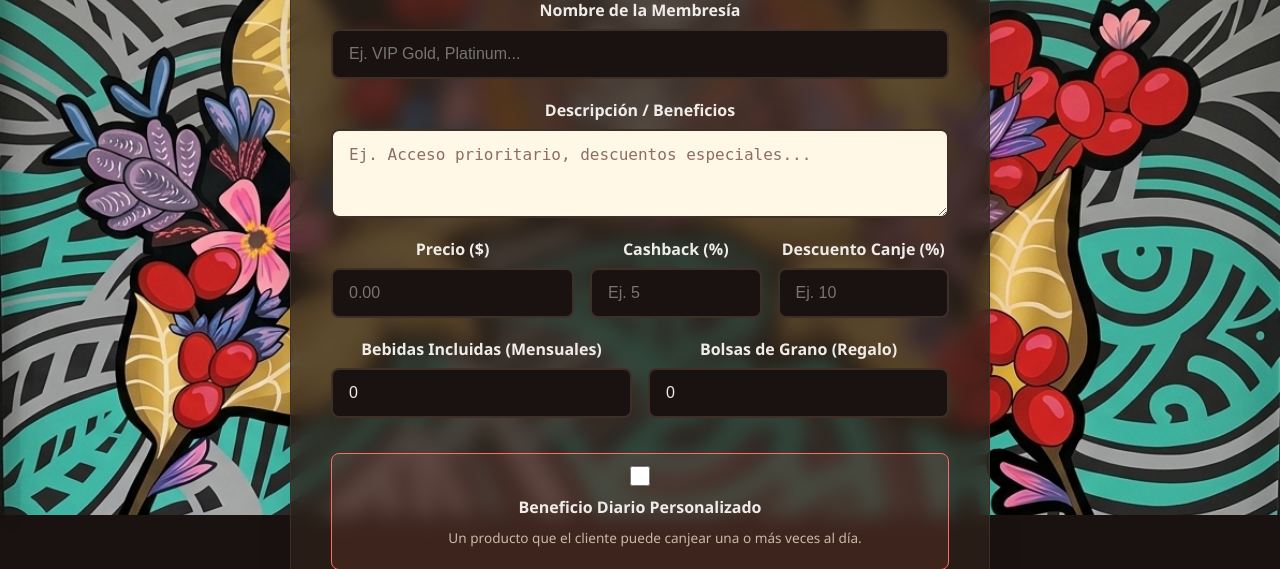
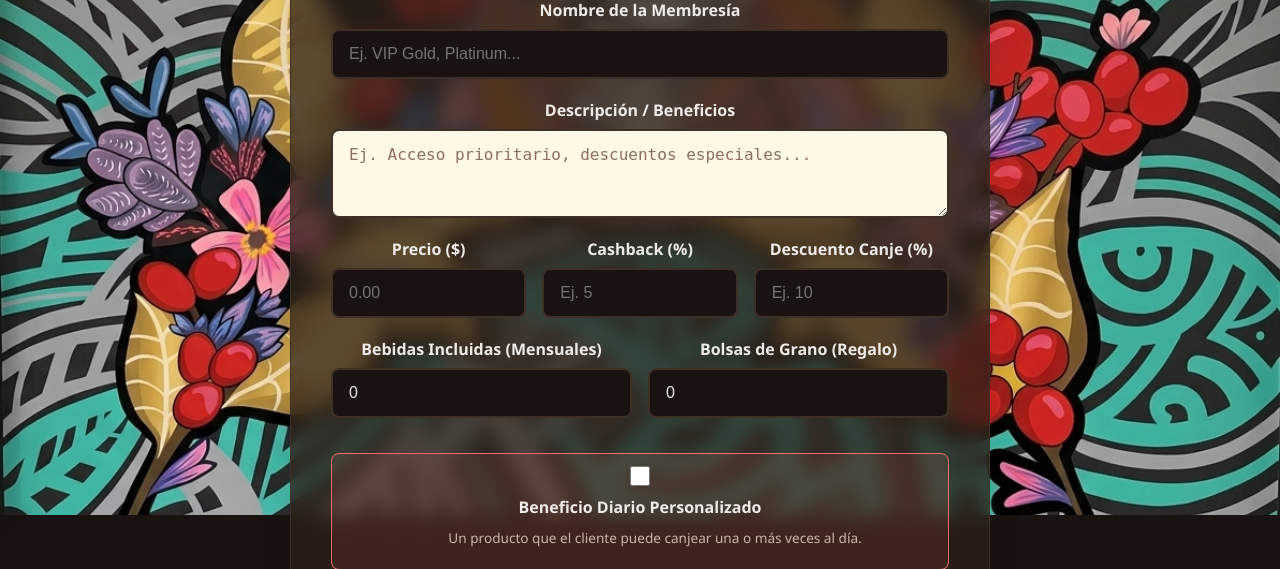
Before and after one commit to TonyCabreraM/Ema-EkiwaMusicAcademy, a Flask app: page /memberships in a window 1280 px wide. Shown: the part 285-854 px from the top of the page. Run offline with Flask 3, Linux system fonts and the light colour scheme; the visitor is signed in with stand-in values (Sample User, id 1); parts of the project's set-up code (start-up, migrations or seed data) failed here and were passed over; some libraries are stand-ins or nearby versions.

Commit message:
fix: daily benefit grid adapts to any screen size

```diff
--- a/templates/memberships.html
+++ b/templates/memberships.html
@@ -4,29 +4,25 @@
 
 {% block content %}
 <style>
-    .daily-benefit-grid {
+    .daily-benefit-grid,
+    .form-grid-3,
+    .form-grid-2 {
         display: grid;
-        grid-template-columns: 1fr 1fr 1fr;
         gap: 1rem;
+        min-width: 0;
     }
+    .daily-benefit-grid,
     .form-grid-3 {
-        display: grid;
-        grid-template-columns: 1fr 1fr 1fr;
-        gap: 1rem;
+        grid-template-columns: repeat(auto-fit, minmax(180px, 1fr));
     }
     .form-grid-2 {
-        display: grid;
-        grid-template-columns: 1fr 1fr;
-        gap: 1rem;
+        grid-template-columns: repeat(auto-fit, minmax(200px, 1fr));
     }
-    @media (max-width: 600px) {
-        .daily-benefit-grid,
-        .form-grid-3 {
-            grid-template-columns: 1fr;
-        }
-        .form-grid-2 {
-            grid-template-columns: 1fr;
-        }
+    /* Evitar que los inputs desborden su columna en pantallas pequeñas */
+    .daily-benefit-grid > *,
+    .form-grid-3 > *,
+    .form-grid-2 > * {
+        min-width: 0;
     }
 </style>
 <div class="page-header">
```
